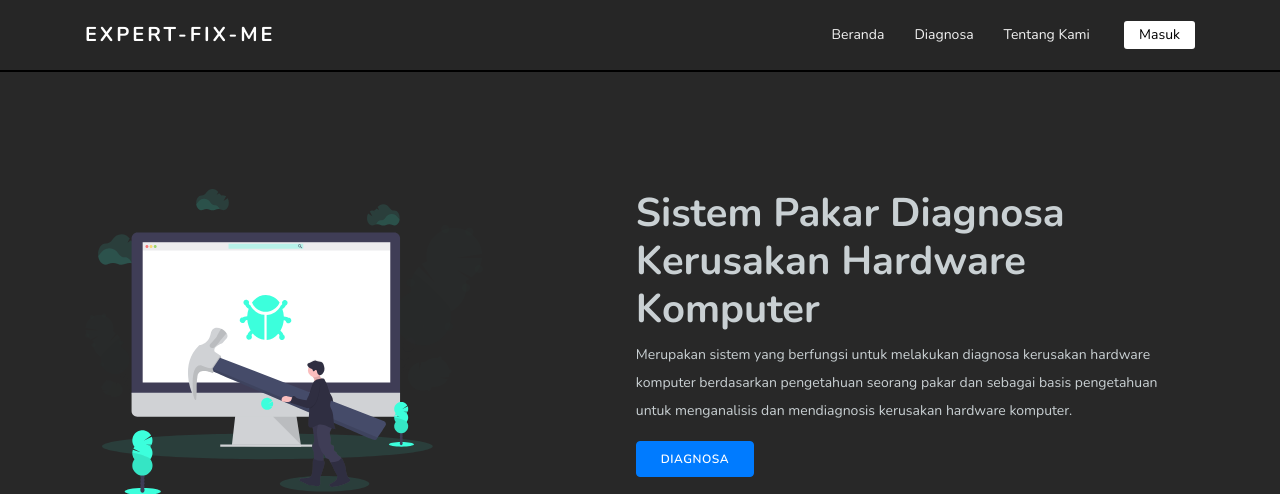
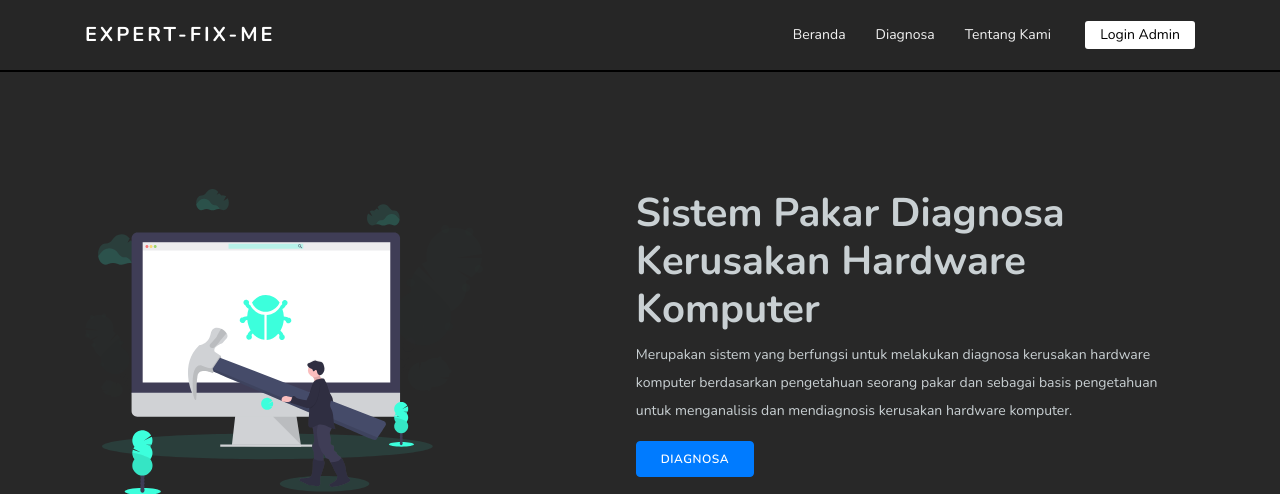
Before and after one commit to krisnamic/Expert-Fix-Me, a CodeIgniter app: page /database/index.php/home/index in a window 1280 px wide. Shown: the top 494 px of the page. Run offline with CodeIgniter, Linux system fonts and the light colour scheme; some libraries are stand-ins or nearby versions.

Commit message:
minor fix

```diff
--- a/application/views/home/template.php
+++ b/application/views/home/template.php
@@ -42,7 +42,7 @@
                             <li class="nav-item <?= $this->uri->segment('1') == ""?'active':''; ?>"><a href="<?= base_url('/'); ?>" class="nav-link">Beranda</a></li>
                             <li class="nav-item <?= $this->uri->segment('1') == "konsultasi"?'active':''; ?>"><a href="<?= base_url('/konsultasi'); ?>" class="nav-link">Diagnosa</a></li>
                             <li class="nav-item <?= $this->uri->segment('1') == "about"?'active':''; ?>"><a href="<?= base_url('/about'); ?>" class="nav-link">Tentang Kami</a></li>
-                            <li class="nav-item" style="background-color: white; color: black; border-radius: 3px; margin-left: 1.2rem;"><a href="<?= base_url('/auth'); ?>" class="nav-link" style="color: black;">Masuk</a></li>
+                            <li class="nav-item" style="background-color: white; color: black; border-radius: 3px; margin-left: 1.2rem;"><a href="<?= base_url('/auth'); ?>" class="nav-link" style="color: black;">Login Admin</a></li>
                         </ul>
                     </div>
                 </div>
```
